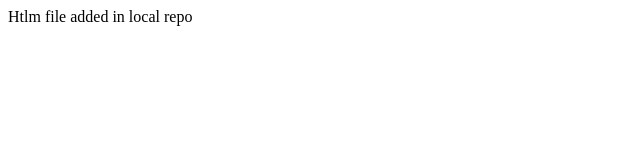
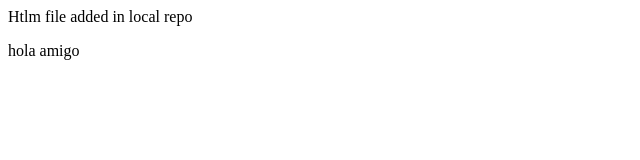
Before and after one commit to sky-skyler07/LocalRepo, a plain HTML site: page index.html in a window 1280 px wide. Shown: the full height of the page, 0-640 px from the left. Drawn offline with Linux system fonts and the light colour scheme.

Commit message:
new branch

```diff
--- a/index.html
+++ b/index.html
@@ -1 +1,2 @@
 <p> Htlm file added in local repo</p>
+<p>hola amigo</p>
```
